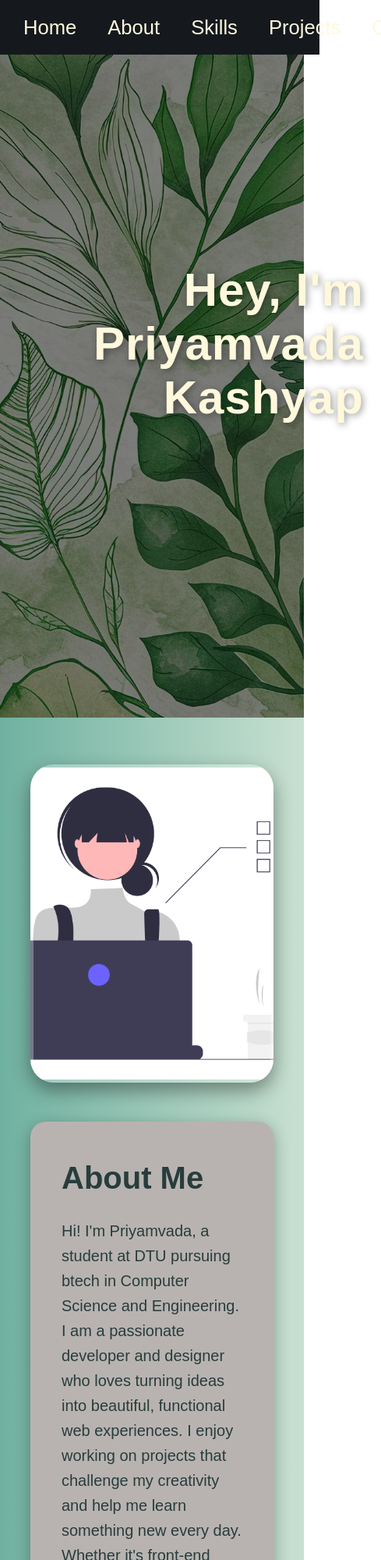
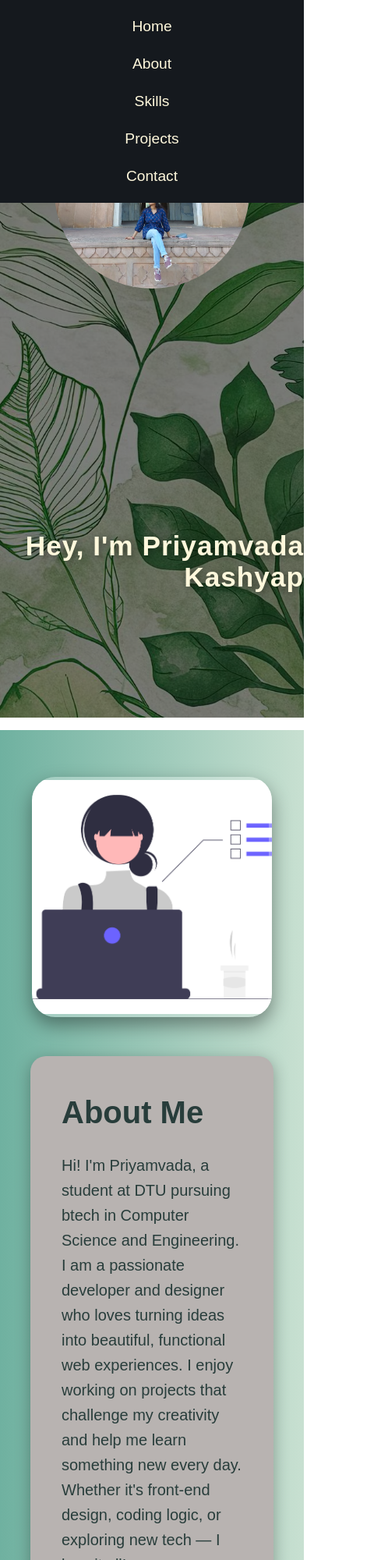
Before and after one commit to priiyam23/mini-project, a plain HTML site: page index.html in a window 390 px wide. Shown: the top 2000 px of the page at 78% size, 489 px wide, since content can reach past the window. Drawn offline with Linux system fonts and the light colour scheme.

Commit message:
Update style.css

```diff
--- a/style.css
+++ b/style.css
@@ -294,3 +294,68 @@ footer{
     text-align: center;
     padding-top: 50px;
 }
+@media (max-width: 768px) {
+    .navbar {
+        flex-direction: column;
+        height: auto;
+        padding: 15px 0;
+        gap: 10px;
+    }
+
+    .navbar a {
+        font-size: 1.2rem;
+        padding: 8px 0;
+    }
+
+    .intro-container {
+        flex-direction: column;
+        text-align: center;
+        padding: 0;
+        gap: 20px;
+    }
+
+    #pfp {
+        width: 250px;
+        height: 250px;
+        margin: 0;
+    }
+
+    #intro {
+        font-size: 2.2rem;
+        margin-right: 0;
+    }
+
+    section {
+        width: 100%;
+        margin: 1rem 0;
+    }
+
+    .about-container {
+        flex-direction: column;
+        text-align: center;
+    }
+
+    .about-image {
+        width: 300px;
+        height: 300px;
+    }
+
+    .about-text {
+        max-width: 90%;
+        font-size: 1rem;
+    }
+
+    .skills {
+        height: auto;
+        padding-bottom: 40px;
+    }
+
+    .card {
+        margin-top: 40px;
+        width: 80%;
+    }
+
+    .projects-grid {
+        grid-template-columns: 1fr;
+    }
+}
```
